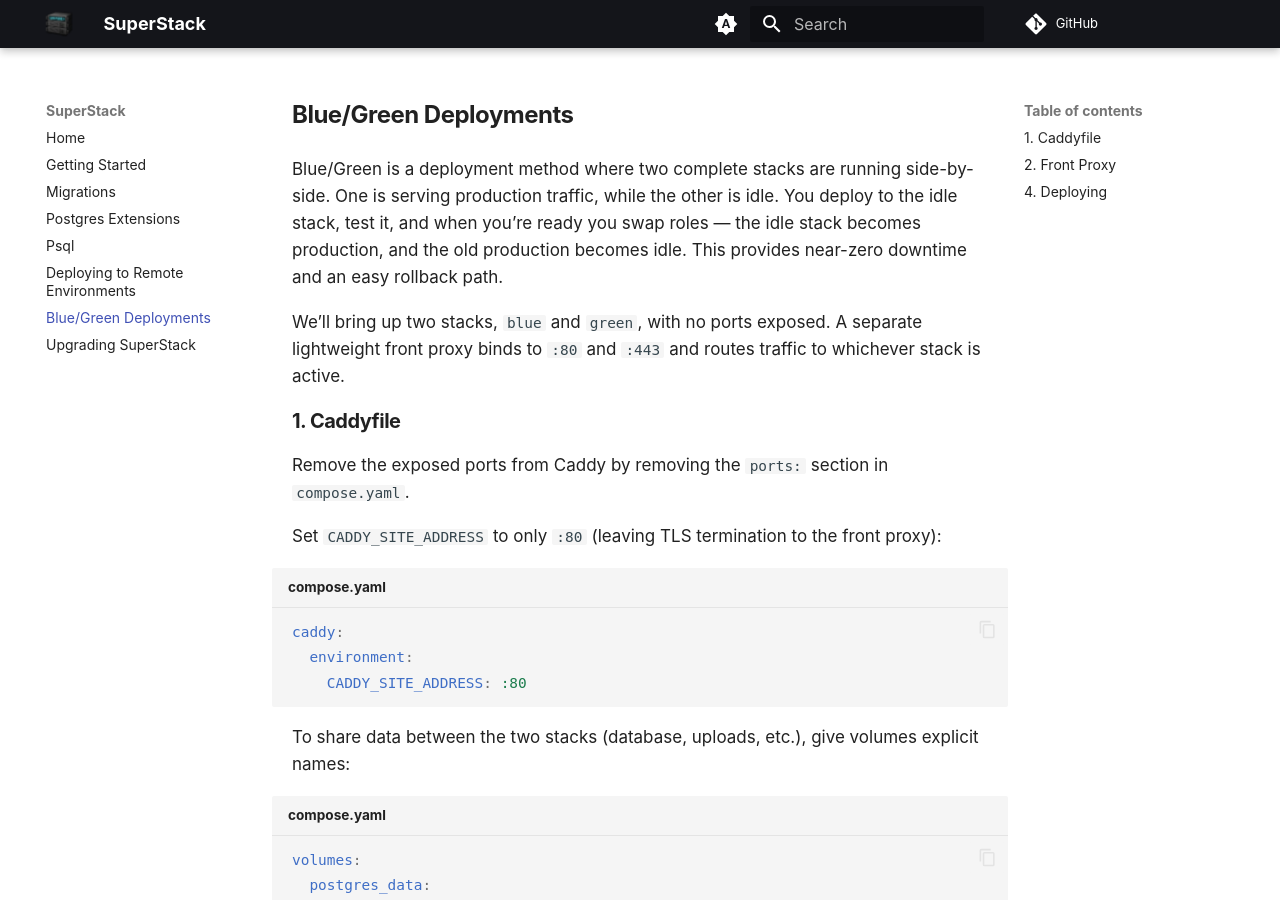
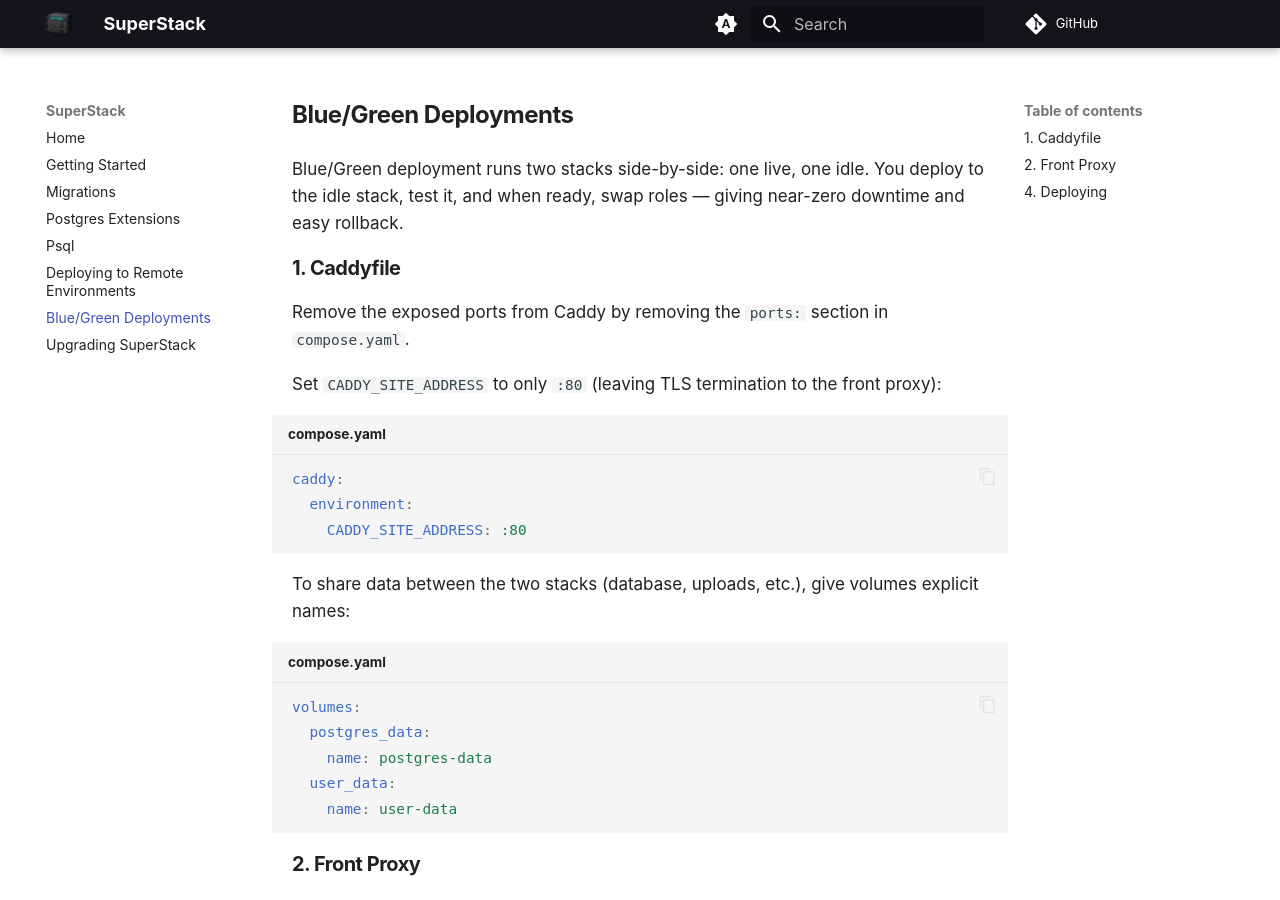
Before and after one commit to explodinglabs/superstack.docs, an MkDocs documentation site: the page built from docs/bluegreen.md, in a window 1280 px wide and 900 px high. Built offline with MkDocs 1.6.1 and Material for MkDocs 9.7.7, drawn with Linux system fonts in a browser that asks for light colours; comment, search, counter and statistics services are not loaded.

Commit message:
Update bluegreen.md

```diff
--- a/docs/bluegreen.md
+++ b/docs/bluegreen.md
@@ -1,14 +1,6 @@
 # Blue/Green Deployments
 
-Blue/Green is a deployment method where two complete stacks are running
-side-by-side. One is serving production traffic, while the other is idle. You
-deploy to the idle stack, test it, and when you’re ready you swap roles — the
-idle stack becomes production, and the old production becomes idle. This
-provides near-zero downtime and an easy rollback path.
-
-We’ll bring up two stacks, `blue` and `green`, with no ports exposed. A
-separate lightweight front proxy binds to `:80` and `:443` and routes traffic
-to whichever stack is active.
+Blue/Green deployment runs two stacks side-by-side: one live, one idle. You deploy to the idle stack, test it, and when ready, swap roles — giving near-zero downtime and easy rollback.
 
 ## 1. Caddyfile
 
```
